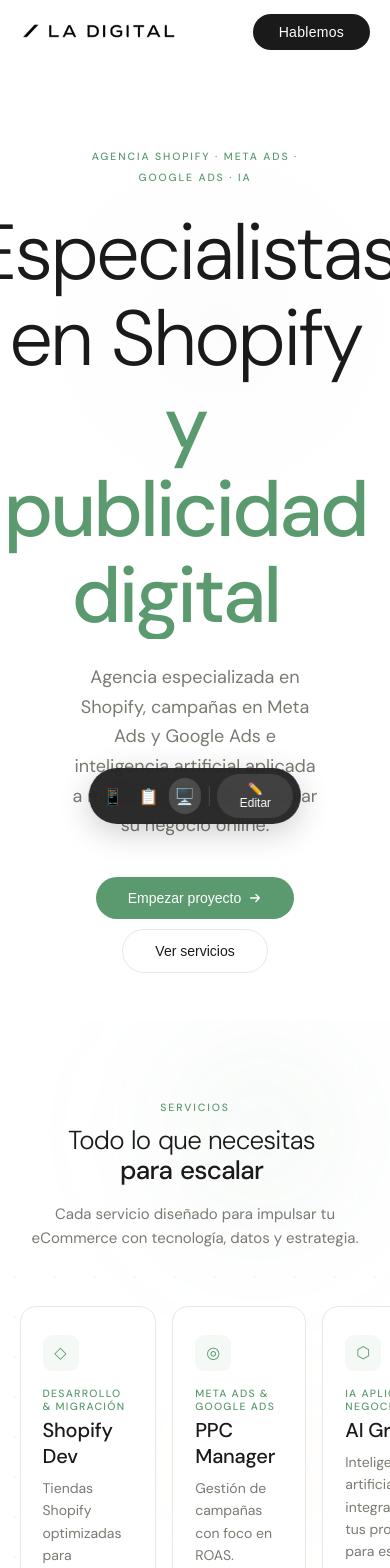
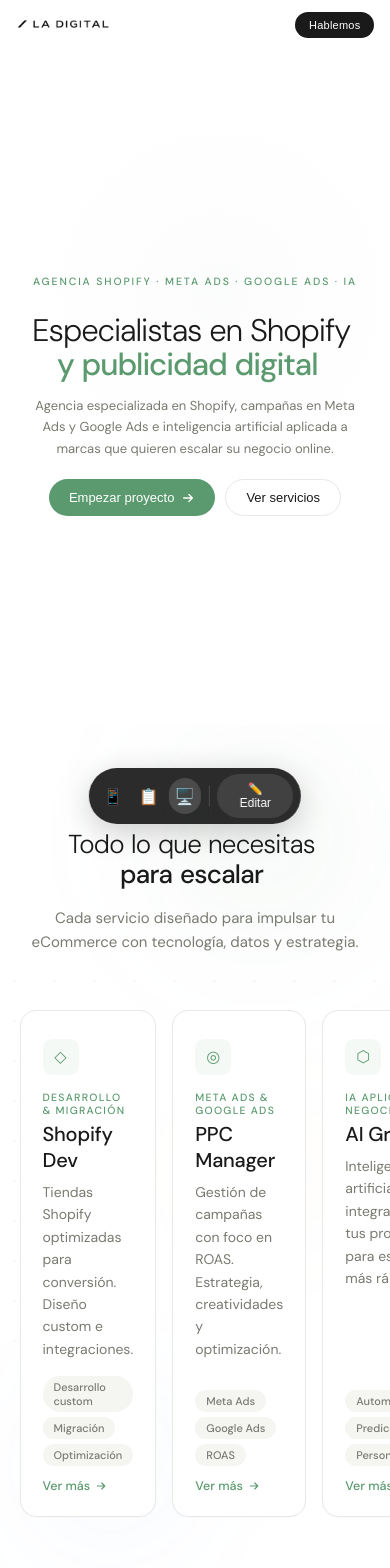
Before and after one commit to LaDigital2026/la-digital-web, a React (Create React App) app: page / in a window 390 px wide. Shown: the top 1568 px of the page. Built offline with nearby package versions, Linux system fonts and the light colour scheme.

Commit message:
Update App.jsx

```diff
--- a/src/App.jsx
+++ b/src/App.jsx
@@ -134,9 +134,16 @@
 /* ═══ FONTS ═══ */
 function Fonts() {
   useEffect(() => {
+    // Ensure viewport meta exists
+    if (!document.querySelector('meta[name="viewport"]')) {
+      const vp = document.createElement("meta");
+      vp.name = "viewport";
+      vp.content = "width=device-width, initial-scale=1.0, maximum-scale=1.0, user-scalable=no";
+      document.head.appendChild(vp);
+    }
     const l = document.createElement("link"); l.href = "https://fonts.googleapis.com/css2?family=DM+Sans:opsz,wght@9..40,300;9..40,400;9..40,500;9..40,600&display=swap"; l.rel = "stylesheet"; document.head.appendChild(l);
     const s = document.createElement("style");
-    s.textContent = `*{box-sizing:border-box;margin:0;padding:0}html{scroll-behavior:smooth}body{margin:0;background:#FFFFFF;font-family:'DM Sans',system-ui,sans-serif;-webkit-font-smoothing:antialiased}::selection{background:${t.accent}20}@keyframes fadeUp{from{opacity:0;transform:translateY(16px)}to{opacity:1;transform:translateY(0)}}@keyframes slideUp{from{transform:translateY(100%)}to{transform:translateY(0)}}@keyframes shimmer{0%{background-position:-200% 0}100%{background-position:200% 0}}input:-webkit-autofill,input:-webkit-autofill:hover,input:-webkit-autofill:focus,textarea:-webkit-autofill,select:-webkit-autofill{-webkit-box-shadow:0 0 0 1000px #141413 inset!important;-webkit-text-fill-color:#fff!important;transition:background-color 5000s ease-in-out 0s;caret-color:#fff}input::placeholder,textarea::placeholder{color:rgba(255,255,255,0.25)}select option{background:#141413;color:#fff}`;
+    s.textContent = `*{box-sizing:border-box;margin:0;padding:0}html{scroll-behavior:smooth}body{margin:0;background:#FFFFFF;font-family:'DM Sans',system-ui,sans-serif;-webkit-font-smoothing:antialiased;overflow-x:hidden}::selection{background:${t.accent}20}@keyframes fadeUp{from{opacity:0;transform:translateY(16px)}to{opacity:1;transform:translateY(0)}}@keyframes slideUp{from{transform:translateY(100%)}to{transform:translateY(0)}}@keyframes shimmer{0%{background-position:-200% 0}100%{background-position:200% 0}}input:-webkit-autofill,input:-webkit-autofill:hover,input:-webkit-autofill:focus,textarea:-webkit-autofill,select:-webkit-autofill{-webkit-box-shadow:0 0 0 1000px #141413 inset!important;-webkit-text-fill-color:#fff!important;transition:background-color 5000s ease-in-out 0s;caret-color:#fff}input::placeholder,textarea::placeholder{color:rgba(255,255,255,0.25)}select option{background:#141413;color:#fff}.svc-scroll::-webkit-scrollbar{display:none}[data-cases-scroll]::-webkit-scrollbar{display:none}`;
     document.head.appendChild(s);
     return () => { document.head.removeChild(l); document.head.removeChild(s); };
   }, []); return null;
@@ -149,21 +156,21 @@
   return (
     <nav style={{
       position: "sticky", top: 0, zIndex: 100,
-      height: isMobile ? 50 : 64,
+      height: "clamp(50px, 8vw, 64px)",
       display: "flex", alignItems: "center", justifyContent: "space-between",
-      padding: isMobile ? "0 12px" : "0 clamp(20px,5vw,72px)",
+      padding: "0 clamp(14px, 4vw, 72px)",
       background: sc ? "rgba(255,255,255,0.88)" : t.bg,
       backdropFilter: sc ? "blur(24px) saturate(180%)" : "none",
       borderBottom: sc ? `1px solid ${t.border}` : "1px solid transparent",
       transition: "all .4s ease",
     }}>
       <div onClick={() => window.scrollTo({ top: 0, behavior: "smooth" })} style={{ cursor: "pointer", display: "flex", alignItems: "center" }}>
-        <img src={LOGO} alt="LA DIGITAL" style={{ height: isMobile ? 30 : 40, objectFit: "contain" }} />
+        <img src={LOGO} alt="LA DIGITAL" style={{ height: "clamp(24px, 5vw, 40px)", objectFit: "contain" }} />
       </div>
       <button onClick={onContact} style={{
-        fontSize: isMobile ? 12 : 14, fontWeight: 500, letterSpacing: "0.02em",
+        fontSize: "clamp(11px, 2vw, 14px)", fontWeight: 500, letterSpacing: "0.02em",
         color: "#fff", background: t.text, border: "none", borderRadius: 100,
-        padding: isMobile ? "9px 18px" : "10px 26px",
+        padding: "clamp(7px,1.5vw,10px) clamp(14px,3vw,26px)",
         cursor: "pointer", transition: "all .3s ease", flexShrink: 0,
       }}
         onMouseEnter={e => e.currentTarget.style.background = t.accent}
@@ -179,9 +186,9 @@
   const { hero, seo } = useContext(ContentCtx);
   useEffect(() => { setTimeout(() => setLd(true), 100); }, []);
   const a = d => ({ opacity: ld ? 1 : 0, transform: ld ? "translateY(0)" : "translateY(24px)", transition: `all 1s cubic-bezier(.16,1,.3,1) ${d}s` });
-  const heroFontSize = isMobile ? 36 : 78;
+  const heroFontSize = "clamp(30px, 8vw, 78px)";
   return (
-    <section style={{ minHeight: isMobile ? "75svh" : "85svh", display: "flex", flexDirection: "column", justifyContent: "center", alignItems: "center", textAlign: "center", padding: isMobile ? "60px 20px 40px" : "80px 72px 48px", position: "relative", overflow: "hidden" }}>
+    <section style={{ minHeight: "80svh", display: "flex", flexDirection: "column", justifyContent: "center", alignItems: "center", textAlign: "center", padding: "clamp(40px,10vw,80px) clamp(20px,5vw,72px) clamp(30px,5vw,48px)", position: "relative", overflow: "hidden" }}>
       <div style={{ position: "absolute", width: 420, height: 420, borderRadius: "50%", background: `radial-gradient(circle,${t.accent}06 0%,transparent 70%)`, top: "5%", right: "-10%", pointerEvents: "none" }} />
       <div style={a(0.1)}><span style={{ fontSize: isMobile ? 9 : 10.5, fontWeight: 500, letterSpacing: "0.18em", textTransform: "uppercase", color: t.accent }}>{hero.tag}</span></div>
 
@@ -219,15 +226,15 @@
       {/* Semantic H1 for SEO — visually hidden */}
       <h1 style={{ width: 0, height: 0, overflow: "hidden", opacity: 0, position: "absolute", pointerEvents: "none" }}>{seo.h1}</h1>
 
-      <p style={{ ...a(0.8), fontSize: isMobile ? 13 : 18, fontWeight: 400, lineHeight: 1.65, color: t.textMuted, maxWidth: 460, marginTop: isMobile ? 16 : 24, padding: isMobile ? "0 4px" : 0 }}>{hero.subtitle}</p>
+      <p style={{ ...a(0.8), fontSize: "clamp(13px, 2vw, 18px)", fontWeight: 400, lineHeight: 1.65, color: t.textMuted, maxWidth: 460, marginTop: "clamp(12px, 3vw, 24px)", padding: "0 4px" }}>{hero.subtitle}</p>
 
-      <div style={{ ...a(0.95), display: "flex", gap: 10, flexWrap: "wrap", justifyContent: "center", marginTop: isMobile ? 24 : 36 }}>
-        <button onClick={onContact} style={{ fontSize: isMobile ? 13 : 14, fontWeight: 500, color: "#fff", background: t.accent, border: "none", borderRadius: 100, padding: isMobile ? "11px 24px" : "13px 32px", cursor: "pointer", transition: "all .3s ease", display: "flex", alignItems: "center", gap: 7 }}
+      <div style={{ ...a(0.95), display: "flex", gap: 10, flexWrap: "wrap", justifyContent: "center", marginTop: "clamp(20px, 4vw, 36px)" }}>
+        <button onClick={onContact} style={{ fontSize: "clamp(13px, 2vw, 14px)", fontWeight: 500, color: "#fff", background: t.accent, border: "none", borderRadius: 100, padding: "clamp(10px,2vw,13px) clamp(20px,4vw,32px)", cursor: "pointer", transition: "all .3s ease", display: "flex", alignItems: "center", gap: 7 }}
           onMouseEnter={e => { e.currentTarget.style.background = t.accentHover; e.currentTarget.style.transform = "translateY(-2px)"; e.currentTarget.style.boxShadow = `0 8px 24px ${t.accent}28`; }}
           onMouseLeave={e => { e.currentTarget.style.background = t.accent; e.currentTarget.style.transform = "translateY(0)"; e.currentTarget.style.boxShadow = "none"; }}>
           Empezar proyecto <ArrowR s={14} c="#fff" />
         </button>
-        <button onClick={() => document.getElementById("servicios")?.scrollIntoView({ behavior: "smooth" })} style={{ fontSize: isMobile ? 13 : 14, fontWeight: 500, color: t.text, background: "transparent", border: `1.5px solid ${t.border}`, borderRadius: 100, padding: isMobile ? "11px 24px" : "13px 32px", cursor: "pointer", transition: "all .3s ease" }}
+        <button onClick={() => document.getElementById("servicios")?.scrollIntoView({ behavior: "smooth" })} style={{ fontSize: "clamp(13px, 2vw, 14px)", fontWeight: 500, color: t.text, background: "transparent", border: `1.5px solid ${t.border}`, borderRadius: 100, padding: "clamp(10px,2vw,13px) clamp(20px,4vw,32px)", cursor: "pointer", transition: "all .3s ease" }}
           onMouseEnter={e => { e.currentTarget.style.borderColor = t.accent; e.currentTarget.style.color = t.accent; }}
           onMouseLeave={e => { e.currentTarget.style.borderColor = t.border; e.currentTarget.style.color = t.text; }}>Ver servicios</button>
       </div>
@@ -434,9 +441,24 @@
           <FadeUp delay={0.4}><p style={{ fontSize: 15, color: t.textMuted, lineHeight: 1.6, maxWidth: 480, margin: "16px auto 0" }}>Cada servicio diseñado para impulsar tu eCommerce con tecnología, datos y estrategia.</p></FadeUp>
           <h2 style={{ width: 0, height: 0, overflow: "hidden", opacity: 0, position: "absolute", pointerEvents: "none" }}>{seo.h2Services}</h2>
         </div>
-        <div style={{ display: "grid", gridTemplateColumns: isMobile ? "1fr" : "repeat(4, 1fr)", gap: 16 }}>
-          {services.map((s, i) => <ServiceCard key={s.title} service={s} index={i} isMobile={isMobile} onOpen={setModal} />)}
-        </div>
+        {isMobile ? (
+          <div style={{
+            display: "flex", gap: 12, overflowX: "auto", scrollSnapType: "x mandatory",
+            padding: "0 4px 8px", scrollbarWidth: "none", WebkitOverflowScrolling: "touch",
+          }}>
+            <style>{`.svc-scroll::-webkit-scrollbar{display:none}`}</style>
+            {services.map((s, i) => (
+              <div key={s.title} className="svc-scroll" style={{ minWidth: 260, maxWidth: 260, scrollSnapAlign: "start", flexShrink: 0 }}>
+                <ServiceCard service={s} index={i} isMobile={isMobile} onOpen={setModal} />
+              </div>
+            ))}
+            <div style={{ minWidth: 1, flexShrink: 0 }} />
+          </div>
+        ) : (
+          <div style={{ display: "grid", gridTemplateColumns: "repeat(4, 1fr)", gap: 16 }}>
+            {services.map((s, i) => <ServiceCard key={s.title} service={s} index={i} isMobile={isMobile} onOpen={setModal} />)}
+          </div>
+        )}
       </div>
       {modal && <ServiceModal service={modal} onClose={() => setModal(null)} isMobile={isMobile} />}
     </section>
@@ -1128,9 +1150,21 @@
   }, [content, loaded]);
 
   const go = () => document.getElementById("contacto")?.scrollIntoView({ behavior: "smooth" });
+
+  // Real screen width detection for production
+  const [screenW, setScreenW] = useState(typeof window !== "undefined" ? window.innerWidth : 1200);
+  useEffect(() => {
+    const h = () => setScreenW(window.innerWidth);
+    window.addEventListener("resize", h);
+    return () => window.removeEventListener("resize", h);
+  }, []);
+
+  // In admin mode, toolbar controls the preview; in production, use real screen width
   const viewWidth = isAdmin ? (view === "mobile" ? 375 : view === "tablet" ? 768 : "100%") : "100%";
-  const isMobile = isAdmin ? view === "mobile" : false;
-  const isMobileOrTablet = isAdmin ? view !== "desktop" : false;
+  const realMobile = screenW < 640;
+  const realTablet = screenW < 900;
+  const isMobile = isAdmin ? view === "mobile" : realMobile;
+  const isMobileOrTablet = isAdmin ? view !== "desktop" : realTablet;
 
   return (
     <ContentCtx.Provider value={content}>
```
